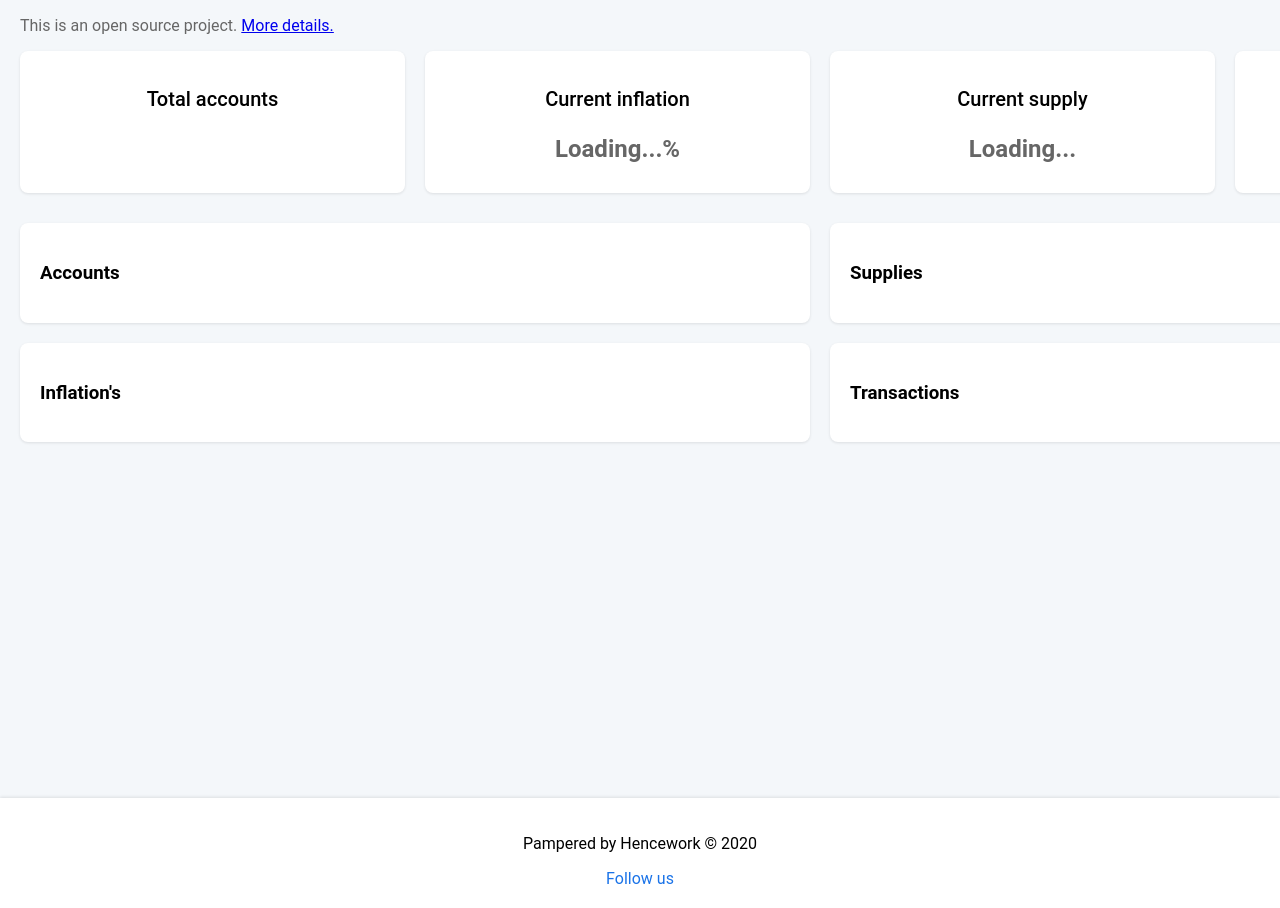
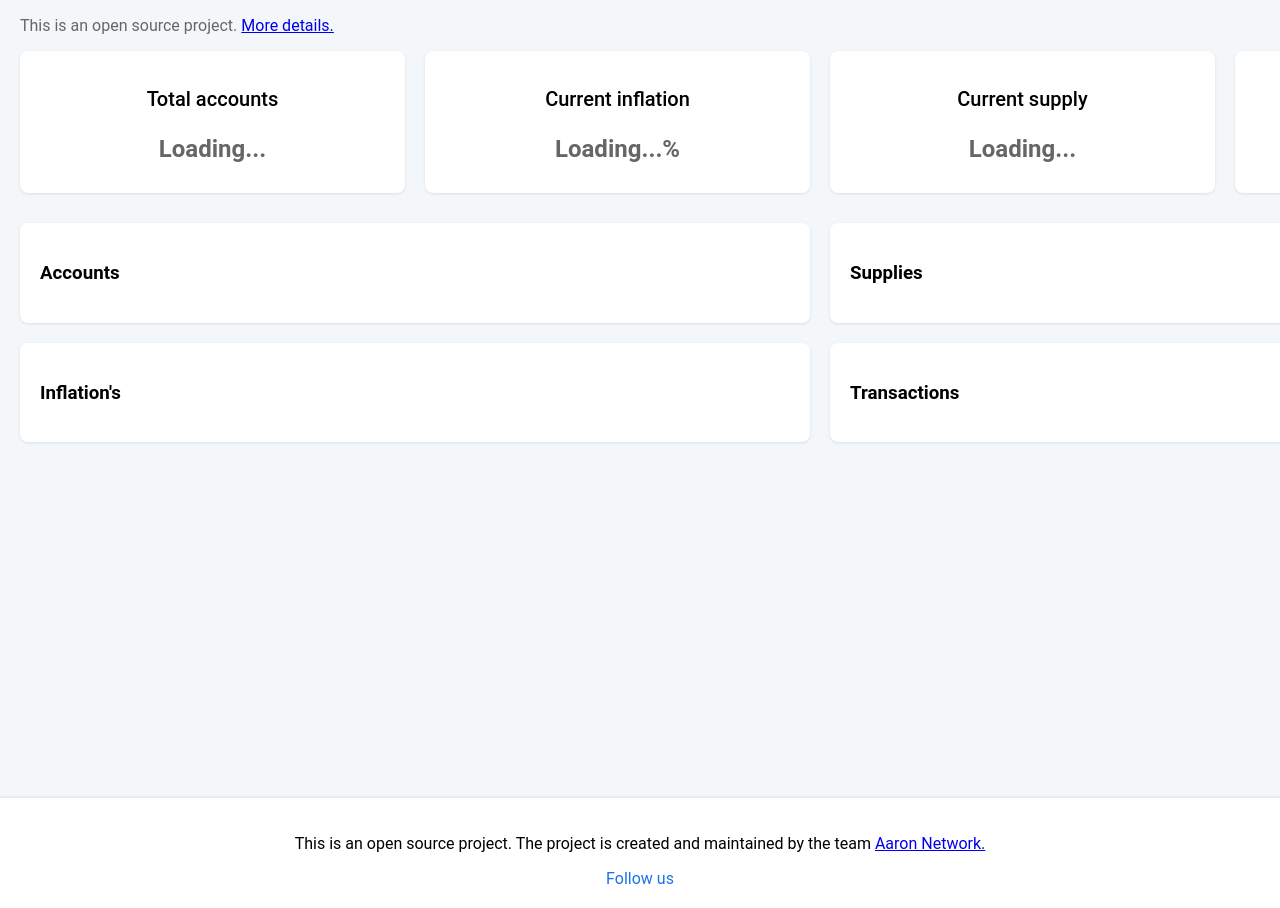
Before and after one commit to aaronetwork/dashboard-frontend, a Vue app: page / in a window 1280 px wide. Shown: the part 120-1028 px from the top of the page. Built offline with nearby package versions, Linux system fonts and the light colour scheme; no server answers; the HTML template or start-up script is replaced by a standard one.

Commit message:
fix footer and formated account number

```diff
--- a/src/components/Footer.vue
+++ b/src/components/Footer.vue
@@ -1,8 +1,8 @@
 <template>
   <footer class="footer">
-    <p>Pampered by Hencework © 2020</p>
+    <p>This is an open source project. The project is created and maintained by the team <a href="https://aaronetwork.xyz/" target="_blank">Aaron Network.</a> </p>
     <div class="footer-social">
-      <a href="#">Follow us</a>
+      <a href="https://x.com/aaronetwork" target="_blank">Follow us</a>
     </div>
   </footer>
 </template>
--- a/src/components/Home.vue
+++ b/src/components/Home.vue
@@ -6,7 +6,7 @@
       <div class="stats-cards">
         <div class="card">
           <h2>Total accounts</h2>
-          <p>{{ account }}</p>
+          <p>{{ formattedAccount }}</p>
         </div>
         <div class="card">
           <h2>Current inflation</h2>
@@ -66,6 +66,9 @@ export default {
     };
   },
   computed: {
+    formattedAccount() {
+      return this.account !== undefined && this.account !== null ? Number(this.account).toLocaleString() : 'Loading...';
+    },
     formattedSupply() {
       return this.supply ? (this.supply / 1000000).toLocaleString() : 'Loading...';
     },
```
